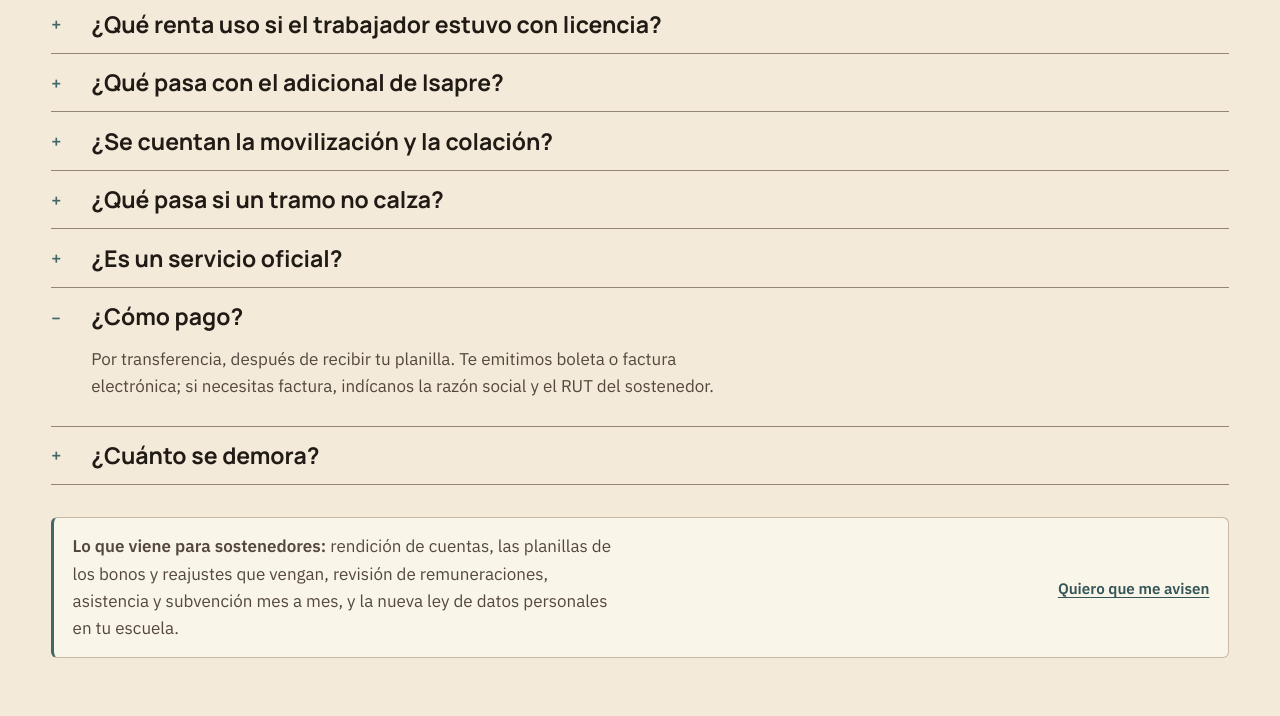
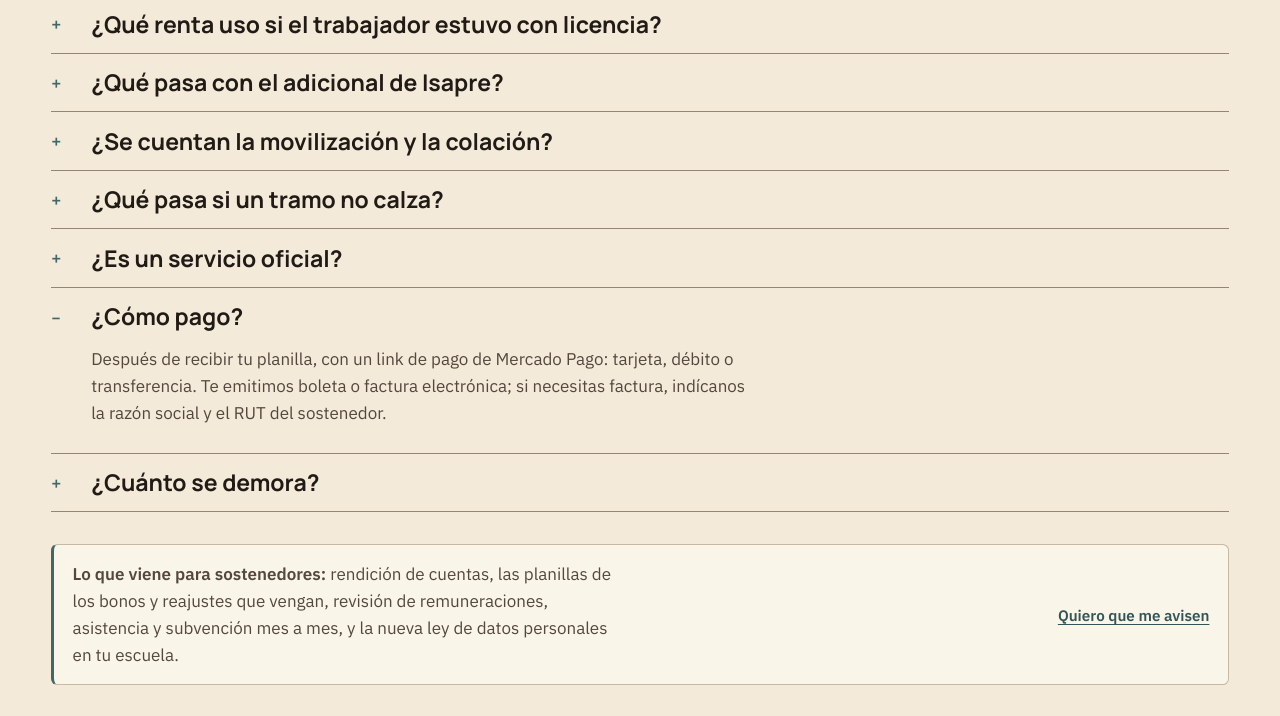
Before and after one commit to Ontos-2021/mmj-systems, a plain HTML site: page escuelas/index.html in a window 1280 px wide. Both pictures are taken after a click on the heading "¿Cómo pago?". Shown: the part 5571-6287 px from the top of the page. Drawn offline with Linux system fonts and the light colour scheme.

Commit message:
Escuelas: el pago se hace con link de Mercado Pago
Co-Authored-By: Claude Opus 5.5 <noreply@anthropic.com>

```diff
--- a/escuelas/index.html
+++ b/escuelas/index.html
@@ -399,7 +399,7 @@
             </details>
             <details>
               <summary>¿Cómo pago?</summary>
-              <p>Por transferencia, después de recibir tu planilla. Te emitimos boleta o factura electrónica; si necesitas factura, indícanos la razón social y el RUT del sostenedor.</p>
+              <p>Después de recibir tu planilla, con un link de pago de Mercado Pago: tarjeta, débito o transferencia. Te emitimos boleta o factura electrónica; si necesitas factura, indícanos la razón social y el RUT del sostenedor.</p>
             </details>
             <details>
               <summary>¿Cuánto se demora?</summary>
```
